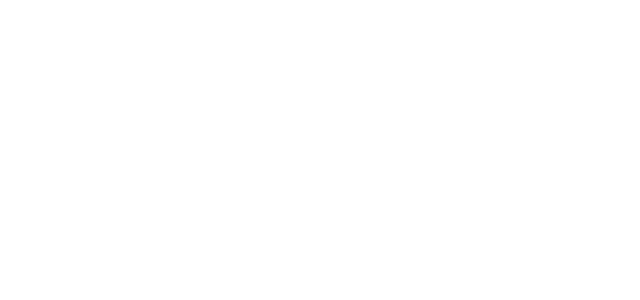
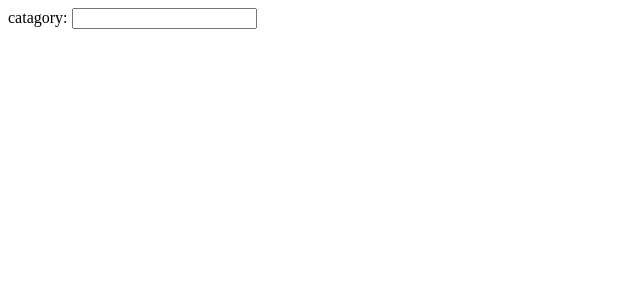
Before and after one commit to dbarks508/CS3750_Group_Assignemnt_2, a React (Create React App) app in the folder frontend/: page /account in a window 1280 px wide. Before the commit this address had no page. Shown: the top 300 px of the page, without its empty margins (0-640 px from the left). Built offline with nearby package versions, Linux system fonts and the light colour scheme.

Commit message:
started front end deposit code

```diff
--- a/frontend/src/App.js
+++ b/frontend/src/App.js
@@ -4,6 +4,7 @@ import { Route, Routes } from "react-router-dom";
 import Home from "./components/home.js";
 import Register from "./components/register.js";
 import Login from "./components/login.js";
+import Account from "./components/account.js";
 
 const App = () => {
   return (
@@ -12,6 +13,7 @@ const App = () => {
         <Route path="/" element={<Register />} />
         <Route path="/home" element={<Home />} />
         <Route path="/login" element={<Login />} />
+        <Route path="/account" element={<Account />} />
       </Routes>
     </div>
   );
--- a/frontend/src/components/account.js
+++ b/frontend/src/components/account.js
@@ -0,0 +1,43 @@
+import React, { useState } from "react";
+import { useNavigate } from "react-router";
+
+export default function Account() {
+  const [form, setForm] = useState({
+    catagory: "",
+    amount: "",
+    account: "",
+  });
+
+  function updateForm(jsonObj) {
+    return setForm((prevJsonObj) => {
+      return { ...prevJsonObj, ...jsonObj };
+    });
+  }
+
+  async function onDeposit(e) {
+    e.preventDefault();
+
+    const deposit = {
+      catagory: form.catagory,
+      amount: form.amount,
+      account: form.account,
+    };
+  }
+
+  return (
+    <div id="container">
+      <form onSubmit={onDeposit}>
+        <div>
+          <label>catagory: </label>
+          <input
+            type="text"
+            id="username"
+            value={form.catagory}
+            onChange={(e) => updateForm({ catagory: e.target.value })}
+            required
+          />
+        </div>
+      </form>
+    </div>
+  );
+}
```
